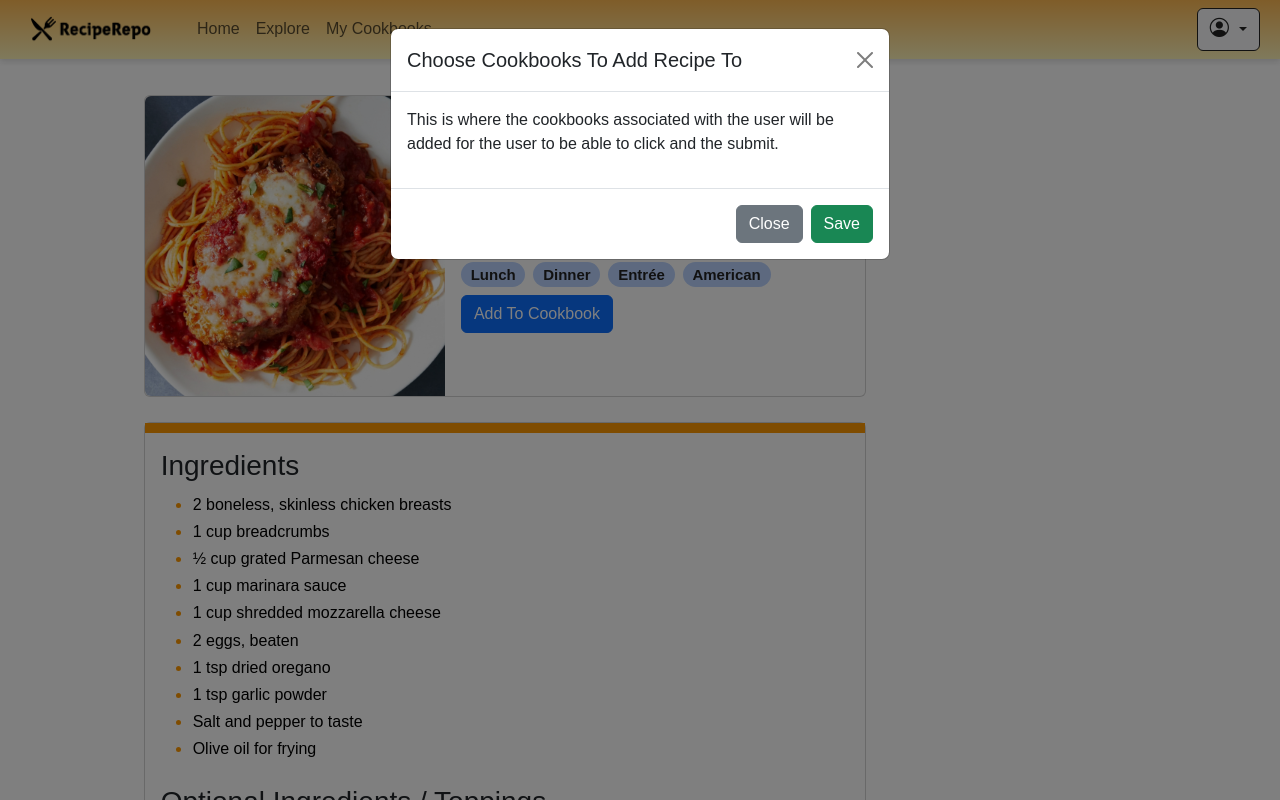
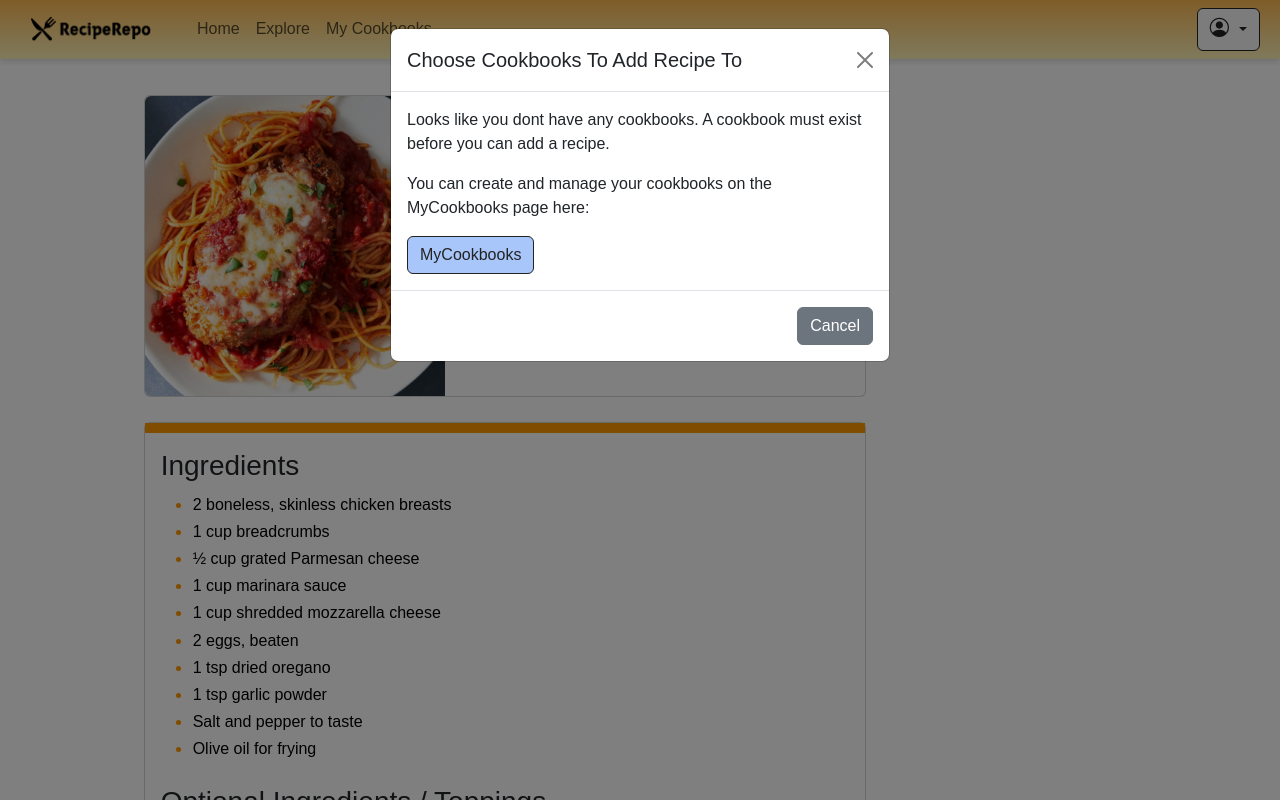
Before and after one commit to Lily-Hagen/RecipeRepo, a Flask app: page /RecipeView?recipe_id=1 in a window 1280 px wide, after a click on "Add To Cookbook". Run offline with Flask 3, Linux system fonts and the light colour scheme; the visitor is signed in with stand-in values (Sample User, id 1); data comes from the database, SQL or seed files in the repository; data that the repository does not hold is empty; some web fonts are replaced.

Commit message:
Implemented Add To Cookbook Functionality
Implemented the Add To Cookbook button to recipeview page and also the backend.

Made it so when pressed a modal pops up users can click cookbooks where a cookbook recipe will be added to each.

```diff
--- a/website/templates/RecipeView.html
+++ b/website/templates/RecipeView.html
@@ -79,7 +79,7 @@
                     <h5><span class="badge badge-tag rounded-pill me-2">Mexican</span></h5>
                   {% endif %}
                 </div>
-                <button type="button" class="btn btn-primary" data-bs-toggle="modal" data-bs-target="#modal1" id="makeChangeBtn">Add To Cookbook</button>
+                <button type="button" class="btn btn-primary" data-bs-toggle="modal" data-bs-target="#modal1" id="addCookbookBtn">Add To Cookbook</button>
               </div>
             </div>
           </div>
@@ -127,7 +127,7 @@
 <div class="modal fade" id="modal1" tabindex="-1" aria-labelledby="exampleModalLabel" aria-hidden="true">
   <div class="modal-dialog">
     <div class="modal-content">
-      <form method="POST" class="needs-validation" id="ModalAccountForm" novalidate>
+      <form method="POST" class="needs-validation" id="ModalAddCookbookForm" novalidate>
         <div class="modal-header">
           <h1 class="modal-title fs-5" id="exampleModalLabel">Choose Cookbooks To Add Recipe To</h1>
           <button type="button" class="btn-close" data-bs-dismiss="modal" aria-label="Close"></button>
@@ -135,7 +135,17 @@
         <div class="modal-body">
           {% if current_user.is_authenticated %}
             <!-- Email Input with Person Icon -->
-            <p>This is where the cookbooks associated with the user will be added for the user to be able to click and the submit.</p>
+            {% if current_user.cookbooks %}
+              <ul class="list-group">
+                {% for cb in current_user.cookbooks %}
+                  <li class="list-group-item"><input type="checkbox" name="{{ cb.id }}">{{ cb.title }}</li>
+                {% endfor %}
+              </ul>
+            {% else %}
+              <p>Looks like you dont have any cookbooks. A cookbook must exist before you can add a recipe.</p>
+              <p>You can create and manage your cookbooks on the MyCookbooks page here:</p>
+              <a class="btn btn-login mt-auto" href="{{ url_for('views.Cookbooks') }}" role="button">MyCookbooks</a>
+            {% endif %}
           {% else %}
             <p>You Need To Login To Add A Recipe to you cookbooks.</p>
             <a class="btn btn-login mt-auto" href="{{ url_for('auth.login') }}" role="button">Login</a>
@@ -144,8 +154,10 @@
           {% endif %}
         </div>
         <div class="modal-footer">
-          <button type="button" class="btn btn-secondary" data-bs-dismiss="modal">Close</button>
-          <button type="Submit" class="btn btn-success">Save</button>
+          <button type="button" class="btn btn-secondary" data-bs-dismiss="modal">Cancel</button>
+          {% if current_user.is_authenticated and current_user.cookbooks %}
+            <button type="Submit" class="btn btn-success">Add</button>
+          {% endif %}
         </div>
       </form>
     </div>
--- a/website/views.py
+++ b/website/views.py
@@ -184,6 +184,43 @@ def Account():
 def RecipeView():
     recipe_id = request.args.get('recipe_id')
     if (not recipe_id or request.method != 'GET'):
+        if (recipe_id and request.method == 'POST'):
+            recipe = General_Recipe.query.filter_by(id=recipe_id).first()
+            for cb in current_user.cookbooks:
+                if (request.form.get(str(cb.id))):
+                    new_cb_recipe = Cookbook_Recipe(user_id=current_user.id, cookbook_id=cb.id,
+                                        title = recipe.title,
+                                        image_url = recipe.image_url,
+                                        ingredients = recipe.ingredients,
+                                        optional_ingredients = recipe.optional_ingredients,
+                                        instructions = recipe.instructions,
+                                        serving_size = recipe.serving_size,
+                                        prep_time = recipe.prep_time,
+                                        cook_time = recipe.cook_time,
+                                        notes = "",
+                                        is_breakfast = recipe.is_breakfast,
+                                        is_lunch = recipe.is_lunch,
+                                        is_dinner = recipe.is_dinner,
+                                        is_appetizer = recipe.is_appetizer,
+                                        is_entree = recipe.is_entree,
+                                        is_dessert = recipe.is_dessert,
+                                        is_sidedish = recipe.is_sidedish,
+                                        is_american = recipe.is_american,
+                                        is_chinese = recipe.is_chinese,
+                                        is_indian = recipe.is_indian,
+                                        is_italian = recipe.is_italian,
+                                        is_mediterranean = recipe.is_mediterranean,
+                                        is_mexican = recipe.is_mexican)
+                    db.session.add(new_cb_recipe)
+                    db.session.commit()
+
+            flash('Recipe Added Successfully!', category='success')
+            ingredient_list = recipe.ingredients.split('\n')
+            opt_ingredient_list = []
+            opt_ingredient_list = recipe.optional_ingredients.split('\n')
+            instruction_list = recipe.instructions.split('\n')
+            return render_template("RecipeView.html", recipe=recipe, ingredient_list=ingredient_list, opt_ingredient_list=opt_ingredient_list, instruction_list=instruction_list)
+
         return redirect(url_for('views.Explore'))
     else:
         recipe = General_Recipe.query.filter_by(id=recipe_id).first()
```
